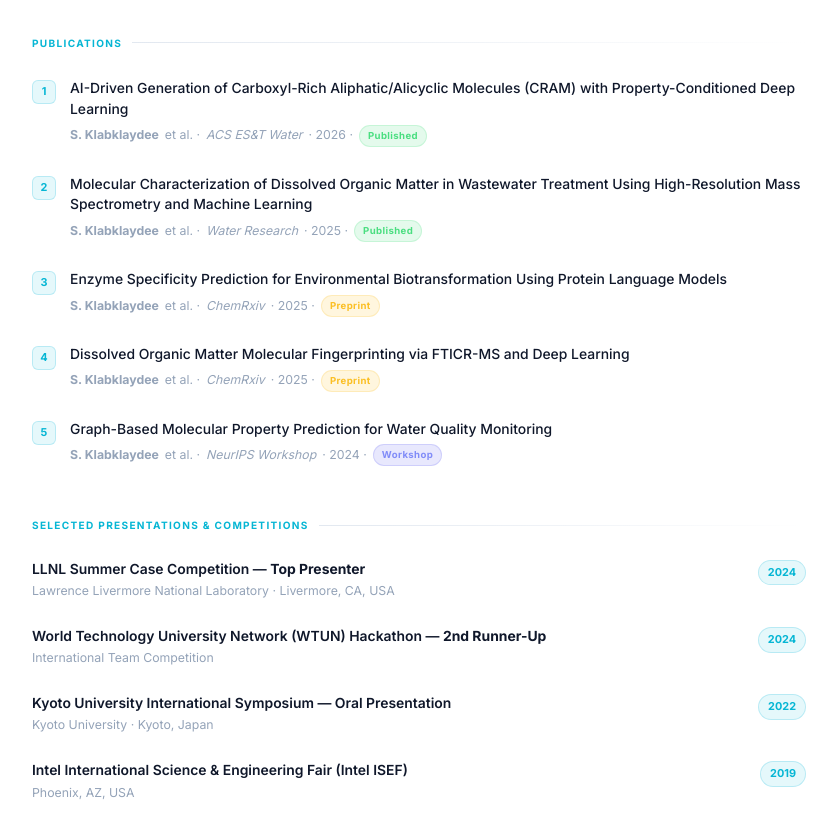
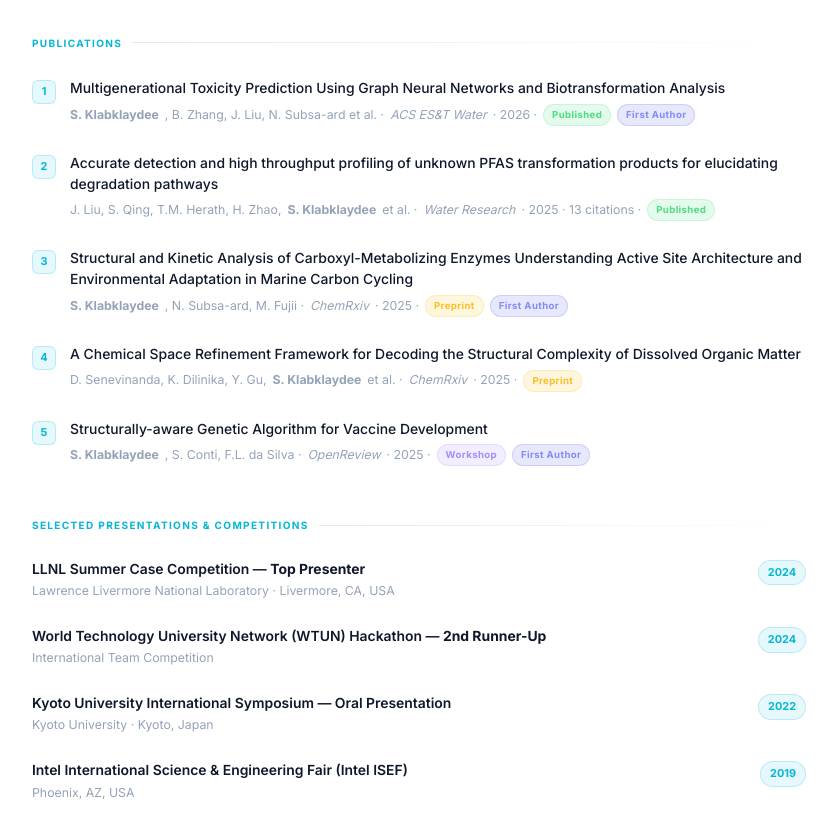
Before and after one commit to Suppboat2544/Supapornboat.github.io, a plain HTML site: page docs/cv.html in a window 1280 px wide. Shown: the part 1828-2666 px from the top of the page, without its empty margins (58-895 px from the left). Drawn offline with Linux system fonts and the light colour scheme.

Commit message:
fix: correct all 5 publication entries in CV — real titles, authors, venues, DOI links

```diff
--- a/docs/cv.html
+++ b/docs/cv.html
@@ -169,40 +169,40 @@
             <div class="cv-pub-item">
               <div class="cv-pub-num">1</div>
               <div class="cv-pub-body">
-                <p class="cv-pub-title">AI-Driven Generation of Carboxyl-Rich Aliphatic/Alicyclic Molecules (CRAM) with Property-Conditioned Deep Learning</p>
-                <p class="cv-pub-meta"><strong>S. Klabklaydee</strong> et al. · <em>ACS ES&amp;T Water</em> · 2026 · <span class="cv-pub-badge cv-pub-badge-green">Published</span></p>
+                <p class="cv-pub-title"><a href="https://pubs.acs.org/doi/abs/10.1021/acsestwater.5c00828" target="_blank" rel="noopener">Multigenerational Toxicity Prediction Using Graph Neural Networks and Biotransformation Analysis</a></p>
+                <p class="cv-pub-meta"><strong>S. Klabklaydee</strong>, B. Zhang, J. Liu, N. Subsa-ard et al. · <em>ACS ES&amp;T Water</em> · 2026 · <span class="cv-pub-badge cv-pub-badge-green">Published</span> <span class="cv-pub-badge cv-pub-badge-blue">First Author</span></p>
               </div>
             </div>
 
             <div class="cv-pub-item">
               <div class="cv-pub-num">2</div>
               <div class="cv-pub-body">
-                <p class="cv-pub-title">Molecular Characterization of Dissolved Organic Matter in Wastewater Treatment Using High-Resolution Mass Spectrometry and Machine Learning</p>
-                <p class="cv-pub-meta"><strong>S. Klabklaydee</strong> et al. · <em>Water Research</em> · 2025 · <span class="cv-pub-badge cv-pub-badge-green">Published</span></p>
+                <p class="cv-pub-title"><a href="https://www.sciencedirect.com/science/article/pii/S004313542500555X" target="_blank" rel="noopener">Accurate detection and high throughput profiling of unknown PFAS transformation products for elucidating degradation pathways</a></p>
+                <p class="cv-pub-meta">J. Liu, S. Qing, T.M. Herath, H. Zhao, <strong>S. Klabklaydee</strong> et al. · <em>Water Research</em> · 2025 · 13 citations · <span class="cv-pub-badge cv-pub-badge-green">Published</span></p>
               </div>
             </div>
 
             <div class="cv-pub-item">
               <div class="cv-pub-num">3</div>
               <div class="cv-pub-body">
-                <p class="cv-pub-title">Enzyme Specificity Prediction for Environmental Biotransformation Using Protein Language Models</p>
-                <p class="cv-pub-meta"><strong>S. Klabklaydee</strong> et al. · <em>ChemRxiv</em> · 2025 · <span class="cv-pub-badge cv-pub-badge-yellow">Preprint</span></p>
+                <p class="cv-pub-title"><a href="https://chemrxiv.org/doi/abs/10.26434/chemrxiv-2025-r8h7p" target="_blank" rel="noopener">Structural and Kinetic Analysis of Carboxyl-Metabolizing Enzymes Understanding Active Site Architecture and Environmental Adaptation in Marine Carbon Cycling</a></p>
+                <p class="cv-pub-meta"><strong>S. Klabklaydee</strong>, N. Subsa-ard, M. Fujii · <em>ChemRxiv</em> · 2025 · <span class="cv-pub-badge cv-pub-badge-yellow">Preprint</span> <span class="cv-pub-badge cv-pub-badge-blue">First Author</span></p>
               </div>
             </div>
 
             <div class="cv-pub-item">
               <div class="cv-pub-num">4</div>
               <div class="cv-pub-body">
-                <p class="cv-pub-title">Dissolved Organic Matter Molecular Fingerprinting via FTICR-MS and Deep Learning</p>
-                <p class="cv-pub-meta"><strong>S. Klabklaydee</strong> et al. · <em>ChemRxiv</em> · 2025 · <span class="cv-pub-badge cv-pub-badge-yellow">Preprint</span></p>
+                <p class="cv-pub-title"><a href="https://chemrxiv.org/doi/10.26434/chemrxiv-2025-9s13m" target="_blank" rel="noopener">A Chemical Space Refinement Framework for Decoding the Structural Complexity of Dissolved Organic Matter</a></p>
+                <p class="cv-pub-meta">D. Senevinanda, K. Dilinika, Y. Gu, <strong>S. Klabklaydee</strong> et al. · <em>ChemRxiv</em> · 2025 · <span class="cv-pub-badge cv-pub-badge-yellow">Preprint</span></p>
               </div>
             </div>
 
             <div class="cv-pub-item">
               <div class="cv-pub-num">5</div>
               <div class="cv-pub-body">
-                <p class="cv-pub-title">Graph-Based Molecular Property Prediction for Water Quality Monitoring</p>
-                <p class="cv-pub-meta"><strong>S. Klabklaydee</strong> et al. · <em>NeurIPS Workshop</em> · 2024 · <span class="cv-pub-badge cv-pub-badge-blue">Workshop</span></p>
+                <p class="cv-pub-title"><a href="https://openreview.net/forum?id=LHOLT4Kruf" target="_blank" rel="noopener">Structurally-aware Genetic Algorithm for Vaccine Development</a></p>
+                <p class="cv-pub-meta"><strong>S. Klabklaydee</strong>, S. Conti, F.L. da Silva · <em>OpenReview</em> · 2025 · <span class="cv-pub-badge cv-pub-badge-purple">Workshop</span> <span class="cv-pub-badge cv-pub-badge-blue">First Author</span></p>
               </div>
             </div>
           </div>
--- a/docs/styles.css
+++ b/docs/styles.css
@@ -959,6 +959,11 @@ pre,code,table{overflow-x:auto}
 .cv-pub-badge-green{background:rgba(74,222,128,.15);color:#4ade80;border:1px solid rgba(74,222,128,.2);}
 .cv-pub-badge-yellow{background:rgba(251,191,36,.15);color:#fbbf24;border:1px solid rgba(251,191,36,.2);}
 .cv-pub-badge-blue{background:rgba(99,102,241,.15);color:#818cf8;border:1px solid rgba(99,102,241,.2);}
+.cv-pub-badge-purple{background:rgba(167,139,250,.15);color:#a78bfa;border:1px solid rgba(167,139,250,.2);}
+
+/* Clickable pub titles */
+.cv-pub-title a{color:inherit;text-decoration:none;}
+.cv-pub-title a:hover{color:var(--cyan);}
 
 /* Presentation items — simple, clean */
 .cv-pres-item{
--- a/src/styles.css
+++ b/src/styles.css
@@ -959,6 +959,11 @@ pre,code,table{overflow-x:auto}
 .cv-pub-badge-green{background:rgba(74,222,128,.15);color:#4ade80;border:1px solid rgba(74,222,128,.2);}
 .cv-pub-badge-yellow{background:rgba(251,191,36,.15);color:#fbbf24;border:1px solid rgba(251,191,36,.2);}
 .cv-pub-badge-blue{background:rgba(99,102,241,.15);color:#818cf8;border:1px solid rgba(99,102,241,.2);}
+.cv-pub-badge-purple{background:rgba(167,139,250,.15);color:#a78bfa;border:1px solid rgba(167,139,250,.2);}
+
+/* Clickable pub titles */
+.cv-pub-title a{color:inherit;text-decoration:none;}
+.cv-pub-title a:hover{color:var(--cyan);}
 
 /* Presentation items — simple, clean */
 .cv-pres-item{
```
Also changed, not shown: src/cv.html (+10 -10 lines).
